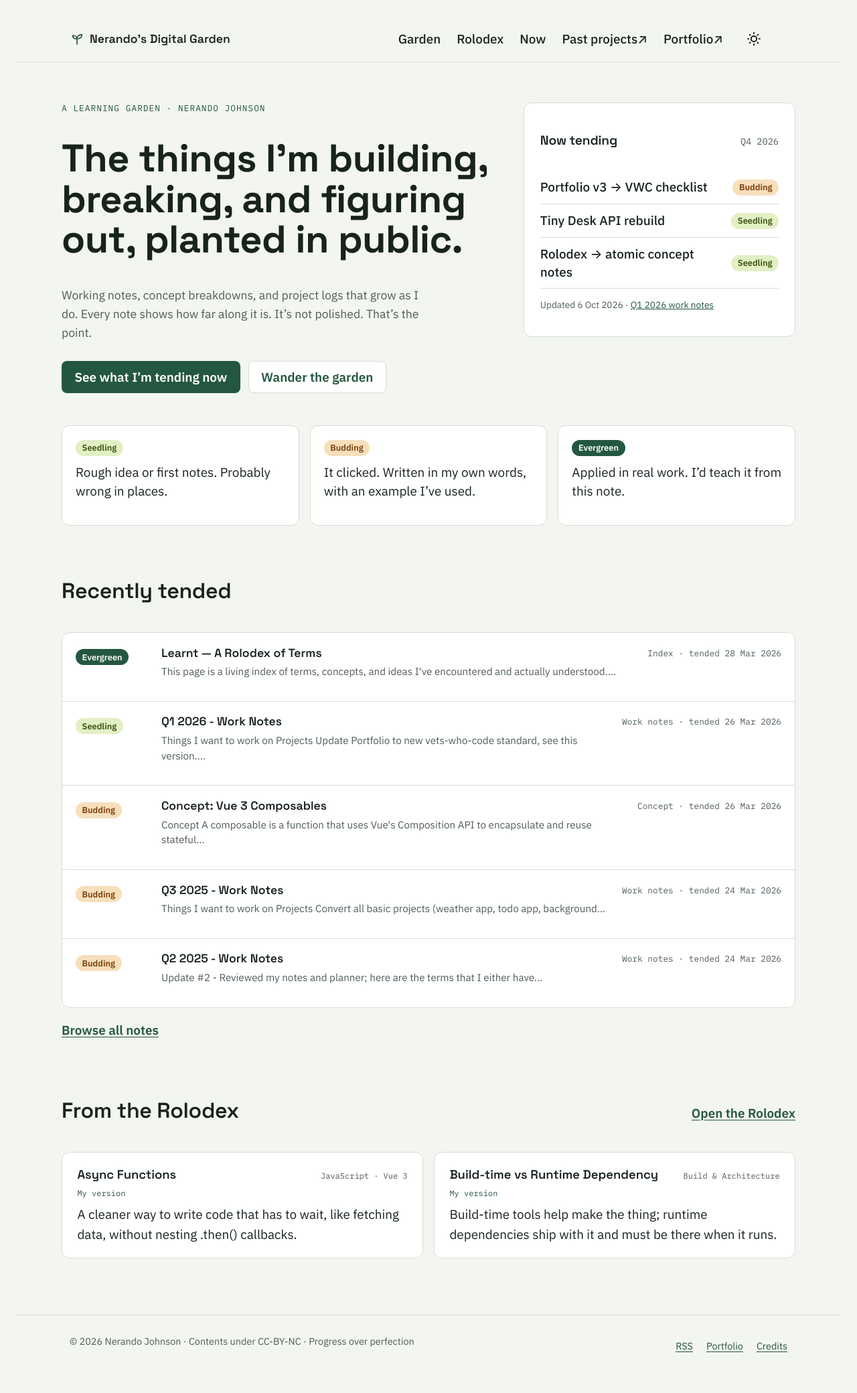
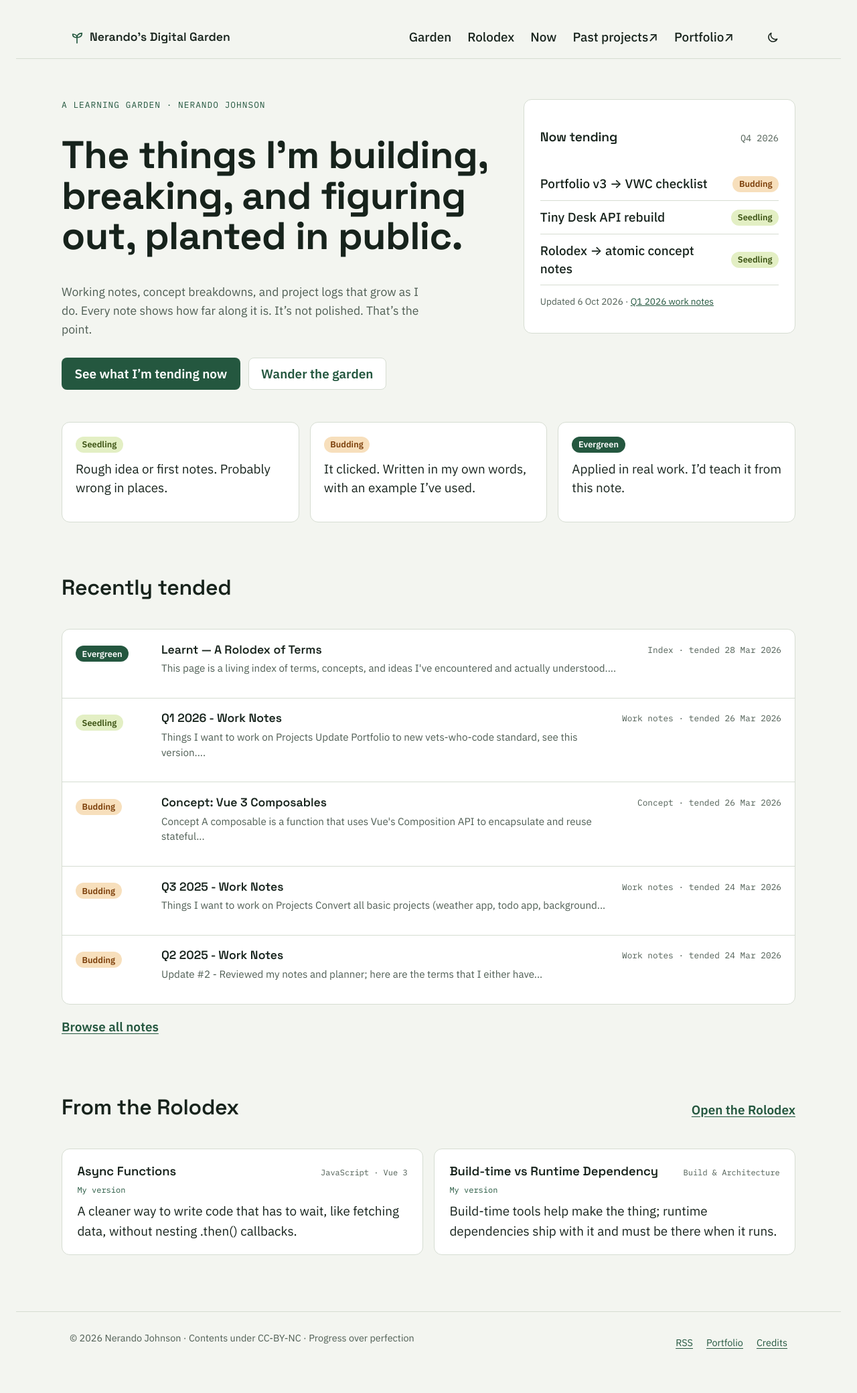
Before and after one commit to Nerajno/digital_garden, a Jekyll site: the page built from pages/index.md, in a window 1280 px wide. Shown: the whole page at 67% size. Built offline with Jekyll 4.4.1, drawn with Linux system fonts in a browser that asks for light colours.

Commit message:
design: dark palette and accessible theme toggle (#39)
Closes #38.

Facilitated-by: Claude Opus 5.5 <noreply@anthropic.com>

```diff
--- a/_includes/Nav.html
+++ b/_includes/Nav.html
@@ -35,16 +35,6 @@
         <svg class="garden-nav__sprout" viewBox="0 0 24 24" width="22" height="22" aria-hidden="true" focusable="false"><path d="M12 21v-9m0 0c0-4 3-7 8-7 0 5-3 7-8 7Zm0 0c0-3-2.5-5.5-7-5.5 0 4 2.5 5.5 7 5.5Z" fill="none" stroke="currentColor" stroke-width="1.8" stroke-linecap="round" stroke-linejoin="round"/></svg>
         <span>{{ site.heading }}</span>
       </a>
-      <div class="navbar-item navbar-dark-mode__mobile is-hidden-tablet" onclick="modeSwitcher()">
-        <a class="button is-text garden-nav__toggle">
-          <img src="{{ '/assets/img/sun.svg' | relative_url }}" id="theme-toggle-img--mobile" alt="">
-        </a>
-      </div>
-      <a role="button" class="navbar-burger" aria-label="Menu" aria-expanded="false" data-target="garden-nav-menu">
-        <span aria-hidden="true"></span>
-        <span aria-hidden="true"></span>
-        <span aria-hidden="true"></span>
-      </a>
     </div>
     <div id="garden-nav-menu" class="navbar-menu">
       <div class="navbar-end">
@@ -53,13 +43,17 @@
         <a href="{{ '/#now' | relative_url }}" class="navbar-item">Now</a>
         <a href="https://learnt.developingdvlpr.com/" class="navbar-item" target="_blank" rel="noopener">Past projects <span aria-hidden="true">↗</span><span class="is-sr-only"> (opens in a new tab)</span></a>
         <a href="https://developingdvlpr.com/" class="navbar-item" target="_blank" rel="noopener">Portfolio <span aria-hidden="true">↗</span><span class="is-sr-only"> (opens in a new tab)</span></a>
-        <div class="navbar-item is-hidden-mobile" onclick="modeSwitcher()">
-          <a class="button is-text garden-nav__toggle">
-            <img src="{{ '/assets/img/sun.svg' | relative_url }}" id="theme-toggle-img" alt="">
-          </a>
-        </div>
       </div>
     </div>
+    <button type="button" class="theme-toggle" aria-label="Switch to dark mode">
+      <svg class="theme-toggle__moon" viewBox="0 0 24 24" width="20" height="20" aria-hidden="true" focusable="false"><path d="M20 14.5A8 8 0 0 1 9.5 4a8 8 0 1 0 10.5 10.5Z" fill="none" stroke="currentColor" stroke-width="1.8" stroke-linejoin="round"/></svg>
+      <svg class="theme-toggle__sun" viewBox="0 0 24 24" width="20" height="20" aria-hidden="true" focusable="false"><circle cx="12" cy="12" r="4" fill="none" stroke="currentColor" stroke-width="1.8"/><path d="M12 2v2.5M12 19.5V22M4.2 4.2l1.8 1.8M18 18l1.8 1.8M2 12h2.5M19.5 12H22M4.2 19.8 6 18M18 6l1.8-1.8" stroke="currentColor" stroke-width="1.8" stroke-linecap="round"/></svg>
+    </button>
+    <a role="button" class="navbar-burger" aria-label="Menu" aria-expanded="false" data-target="garden-nav-menu">
+      <span aria-hidden="true"></span>
+      <span aria-hidden="true"></span>
+      <span aria-hidden="true"></span>
+    </a>
   </div>
 </nav>
 <script src="{{ site.baseurl }}/assets/js/modeswitcher.js"></script>
--- a/_layouts/Post.html
+++ b/_layouts/Post.html
@@ -30,6 +30,16 @@
 <html lang="en">
 
 <head>
+    <script>
+        /* Apply a saved theme before any CSS loads (no flash). With no saved
+           choice, CSS prefers-color-scheme follows the OS. See modeswitcher.js. */
+        (function () {
+            try {
+                var t = localStorage.getItem('theme');
+                if (t === 'dark' || t === 'light') document.documentElement.setAttribute('data-theme', t);
+            } catch (e) {}
+        })();
+    </script>
         <script async src="https://www.googletagmanager.com/gtag/js?id=G-S2QD8GSX7S"></script>
         <script>
             window.dataLayer = window.dataLayer || [];
--- a/assets/css/garden.css
+++ b/assets/css/garden.css
@@ -23,28 +23,64 @@
     --content-width: 1120px;
 }
 
-/* Interim dark bridge: map tokens onto the theme's existing dark variables
-   so dark mode stays readable. The real dark palette is Ticket 11. */
+/* Stage chips (light). Dark values below; all >= 8.8:1. */
+:root {
+    --chip-seedling-bg: #E3EFC4;   --chip-seedling-ink: #3B5212;
+    --chip-budding-bg: #F7DFBC;    --chip-budding-ink: #7A3D08;
+    --chip-evergreen-bg: #24573F;  --chip-evergreen-ink: #FFFFFF;
+}
+
+/* Dark palette (#38). Applies when the visitor picked dark, or when no
+   choice is saved and the OS is dark. The theme lives only on
+   <html data-theme>; components never check it themselves. */
 html[data-theme="dark"] {
-    --ground: var(--color-bg-sub);
-    --surface: var(--color-bg-main);
-    --ink: var(--color-text-main);
-    --muted: #B9C2BC;
-    --line: var(--color-border-light);
+    color-scheme: dark;
+    --ground: #111813;
+    --surface: #18211B;
+    --ink: #E6EBE2;
+    --muted: #A9B5AC;
+    --line: #2C3A31;
     --accent: #7FC4A0;
     --accent-ink: #111813;
+    --chip-seedling-bg: #263318;   --chip-seedling-ink: #D4E8A6;
+    --chip-budding-bg: #3A2810;    --chip-budding-ink: #F5C98F;
+    --chip-evergreen-bg: #7FC4A0;  --chip-evergreen-ink: #111813;
 }
 @media (prefers-color-scheme: dark) {
-    html:not([data-theme="light"]) {
-        --ground: var(--color-bg-sub);
-        --surface: var(--color-bg-main);
-        --ink: var(--color-text-main);
-        --muted: #B9C2BC;
-        --line: var(--color-border-light);
+    html:not([data-theme]) {
+        color-scheme: dark;
+        --ground: #111813;
+        --surface: #18211B;
+        --ink: #E6EBE2;
+        --muted: #A9B5AC;
+        --line: #2C3A31;
         --accent: #7FC4A0;
         --accent-ink: #111813;
+        --chip-seedling-bg: #263318;   --chip-seedling-ink: #D4E8A6;
+        --chip-budding-bg: #3A2810;    --chip-budding-ink: #F5C98F;
+        --chip-evergreen-bg: #7FC4A0;  --chip-evergreen-ink: #111813;
     }
 }
+
+/* Point the theme's older variables at the tokens so pages and components
+   not yet restyled (/notes, posts, tooltips) follow the same palette.
+   style.css keeps its definitions; these win because this file loads last. */
+html,
+html[data-theme="light"],
+html[data-theme="dark"] {
+    --color-bg-main: var(--surface);
+    --color-bg-sub: var(--ground);
+    --color-text-main: var(--ink);
+    --color-text-sub: var(--muted);
+    --color-text-link: var(--accent);
+    --color-border-dark: var(--ink);
+    --color-border: var(--muted);
+    --color-border-light: var(--line);
+}
+
+.stage-chip--seedling { background: var(--chip-seedling-bg); color: var(--chip-seedling-ink); }
+.stage-chip--budding { background: var(--chip-budding-bg); color: var(--chip-budding-ink); }
+.stage-chip--evergreen { background: var(--chip-evergreen-bg); color: var(--chip-evergreen-ink); }
 
 /* 02. Base ----------------------------------------------------------------- */
 html {
@@ -156,17 +192,44 @@ h1, h2, h3, h4 {
     height: 44px;
     margin-left: 0;
 }
-.garden-nav__toggle.button.is-text {
+.theme-toggle {
+    display: inline-flex;
+    align-items: center;
+    justify-content: center;
+    width: 44px;
+    height: 44px;
+    margin-left: auto;
+    padding: 0;
+    border: 1px solid transparent;
+    border-radius: var(--radius-small);
     background: transparent;
-    min-width: 44px;
-    min-height: 44px;
-    text-decoration: none;
+    color: var(--ink);
+    cursor: pointer;
 }
-.garden-nav__toggle img { width: 20px; height: 20px; }
+.theme-toggle:hover { border-color: var(--line); color: var(--accent); }
+.theme-toggle__sun { display: none; }
+html[data-theme="dark"] .theme-toggle__sun { display: block; }
+html[data-theme="dark"] .theme-toggle__moon { display: none; }
+@media (prefers-color-scheme: dark) {
+    html:not([data-theme]) .theme-toggle__sun { display: block; }
+    html:not([data-theme]) .theme-toggle__moon { display: none; }
+}
+/* DOM order = brand, links, toggle, burger (matches desktop focus order).
+   Below 1024px: brand + toggle + burger share the top row, menu drops below. */
+.garden-nav .navbar-burger { display: none; }
+@media screen and (max-width: 1023px) {
+    .garden-nav .navbar-brand { order: 0; flex: 1 1 0; min-width: 0; width: auto; }
+    .garden-nav .theme-toggle { order: 1; margin-left: 0; }
+    .garden-nav .navbar-burger { display: block; order: 2; }
+    .garden-nav .navbar-menu { order: 3; flex-basis: 100%; }
+}
+@media screen and (min-width: 1024px) {
+    .garden-nav .navbar-brand { margin-right: auto; }
+    .garden-nav .theme-toggle { margin-left: 0.5rem; }
+}
 
 @media screen and (max-width: 1023px) {
     .garden-nav__inner { flex-wrap: wrap; padding: 0 1rem; }
-    .garden-nav .navbar-brand { width: 100%; }
     .garden-nav .navbar-menu.is-active {
         width: 100%;
         padding: 0.5rem 0 1rem;
@@ -407,9 +470,9 @@ h1, h2, h3, h4 {
 }
 .note-article .content > h2,
 .note-article .content > h3 { color: var(--ink); scroll-margin-top: 1.5rem; }
-/* Code blocks: dark panel per the mockup. fruity.css is a dark-background
+/* Code blocks (all pages): dark panel per the mockup, readable in both themes. fruity.css is a dark-background
    theme driven by CSS variables, so re-point them here (all >= 5.4:1 on ink). */
-.note-article .highlight {
+.highlight {
     --color-border-light: #17231C;
     --color-text: #E6EBE2;
     --color-text-main: #E6EBE2;
@@ -421,7 +484,7 @@ h1, h2, h3, h4 {
     --highlight-color-khaki: #D4C76A;
     --highlight-color-grey: #A9B5AC;
 }
-.note-article pre.highlight {
+pre.highlight {
     background: #17231C;
     color: #E6EBE2;
     border-radius: var(--radius);
--- a/assets/js/modeswitcher.js
+++ b/assets/js/modeswitcher.js
@@ -1,71 +1,73 @@
----
----
+/*
+  Theme toggle (#38). Based on Derek Kedziora's mode switcher
+  (https://github.com/derekkedziora/jekyll-demo, CC BY 4.0), rewritten.
 
-/*
-Copied from https://github.com/derekkedziora/jekyll-demo/blob/master/scripts/mode-switcher.js
-https://github.com/derekkedziora/jekyll-demo
-Creative Commons Attribution 4.0 International License
+  - The visitor's choice is saved in localStorage and applied before CSS
+    loads by the inline script at the top of the layout <head>.
+  - With no saved choice, CSS prefers-color-scheme follows the OS live;
+    this script only keeps the button's label in sync.
+  - The theme lives on <html data-theme>; components never check it.
 */
+(function () {
+  var root = document.documentElement;
+  var systemDark = window.matchMedia('(prefers-color-scheme: dark)');
 
-let systemInitiatedDark = window.matchMedia("(prefers-color-scheme: dark)");
-let theme = sessionStorage.getItem('theme');
+  function savedTheme() {
+    try {
+      var t = localStorage.getItem('theme');
+      return t === 'dark' || t === 'light' ? t : null;
+    } catch (e) {
+      return null;
+    }
+  }
 
-const iconSun = "{{ site.baseurl }}/assets/img/sun.svg";
-const iconMoon = "{{ site.baseurl }}/assets/img/moon.svg";
+  function currentTheme() {
+    return root.getAttribute('data-theme') || (systemDark.matches ? 'dark' : 'light');
+  }
 
+  function updateButtons() {
+    var isDark = currentTheme() === 'dark';
+    var buttons = document.querySelectorAll('.theme-toggle');
+    for (var i = 0; i < buttons.length; i++) {
+      buttons[i].setAttribute('aria-label', isDark ? 'Switch to light mode' : 'Switch to dark mode');
+      buttons[i].setAttribute('data-current', isDark ? 'dark' : 'light');
+    }
+  }
 
-function changeIconImgSrc(src) {
-	document.getElementById("theme-toggle-img").src = src;
-	document.getElementById("theme-toggle-img--mobile").src = src;
-}
+  function toggleTheme() {
+    var next = currentTheme() === 'dark' ? 'light' : 'dark';
+    root.setAttribute('data-theme', next);
+    try {
+      localStorage.setItem('theme', next);
+    } catch (e) {}
+    updateButtons();
+  }
 
-if (systemInitiatedDark.matches) {
-	changeIconImgSrc(iconMoon);
-} else {
-	changeIconImgSrc(iconSun);
-}
+  // Follow OS changes while no choice is saved.
+  systemDark.addEventListener('change', function () {
+    if (!savedTheme()) updateButtons();
+  });
 
-function prefersColorTest(systemInitiatedDark) {
-  if (systemInitiatedDark.matches) {
-  	document.documentElement.setAttribute('data-theme', 'dark');
-   	changeIconImgSrc(iconMoon);
-   	sessionStorage.setItem('theme', '');
+  // Keep other open tabs in sync with a choice made here.
+  window.addEventListener('storage', function (event) {
+    if (event.key !== 'theme') return;
+    var t = savedTheme();
+    if (t) root.setAttribute('data-theme', t);
+    else root.removeAttribute('data-theme');
+    updateButtons();
+  });
+
+  function init() {
+    var buttons = document.querySelectorAll('.theme-toggle');
+    for (var i = 0; i < buttons.length; i++) {
+      buttons[i].addEventListener('click', toggleTheme);
+    }
+    updateButtons();
+  }
+
+  if (document.readyState === 'loading') {
+    document.addEventListener('DOMContentLoaded', init);
   } else {
-  	document.documentElement.setAttribute('data-theme', 'light');
-    changeIconImgSrc(iconSun);
-    sessionStorage.setItem('theme', '');
+    init();
   }
-}
-systemInitiatedDark.addListener(prefersColorTest);
-
-
-function modeSwitcher() {
-	let theme = sessionStorage.getItem('theme');
-	if (theme === "dark") {
-		document.documentElement.setAttribute('data-theme', 'light');
-		sessionStorage.setItem('theme', 'light');
-		changeIconImgSrc(iconSun);
-	}	else if (theme === "light") {
-		document.documentElement.setAttribute('data-theme', 'dark');
-		sessionStorage.setItem('theme', 'dark');
-		changeIconImgSrc(iconMoon);
-	} else if (systemInitiatedDark.matches) {
-		document.documentElement.setAttribute('data-theme', 'light');
-		sessionStorage.setItem('theme', 'light');
-		changeIconImgSrc(iconSun);
-	} else {
-		document.documentElement.setAttribute('data-theme', 'dark');
-		sessionStorage.setItem('theme', 'dark');
-		changeIconImgSrc(iconMoon);
-	}
-}
-
-if (theme === "dark") {
-	document.documentElement.setAttribute('data-theme', 'dark');
-	sessionStorage.setItem('theme', 'dark');
-	changeIconImgSrc(iconMoon);
-} else if (theme === "light") {
-	document.documentElement.setAttribute('data-theme', 'light');
-	sessionStorage.setItem('theme', 'light');
-	changeIconImgSrc(iconSun);
-}
+})();
```
Also changed, not shown: CLAUDE.md (+17 -0 lines).
